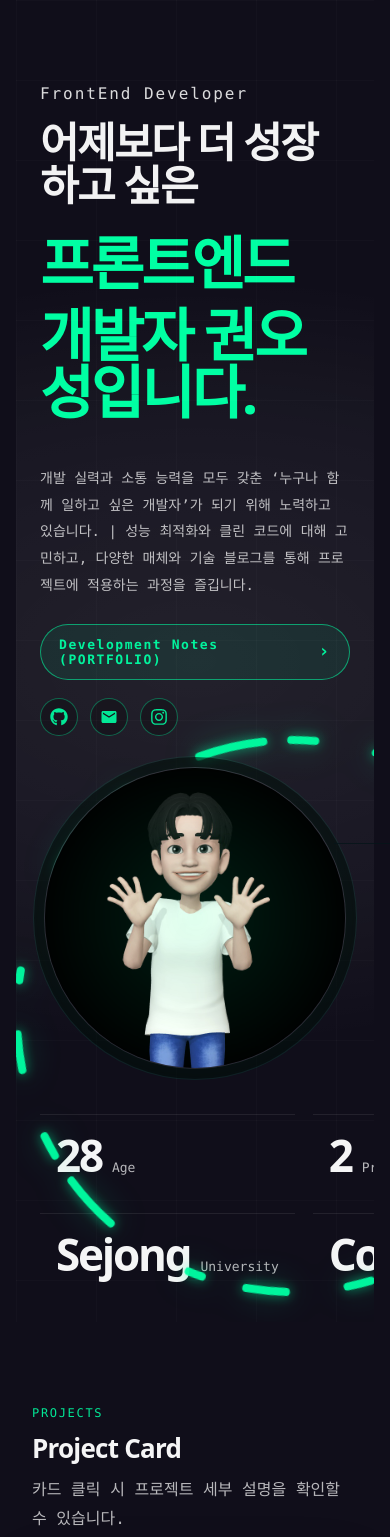
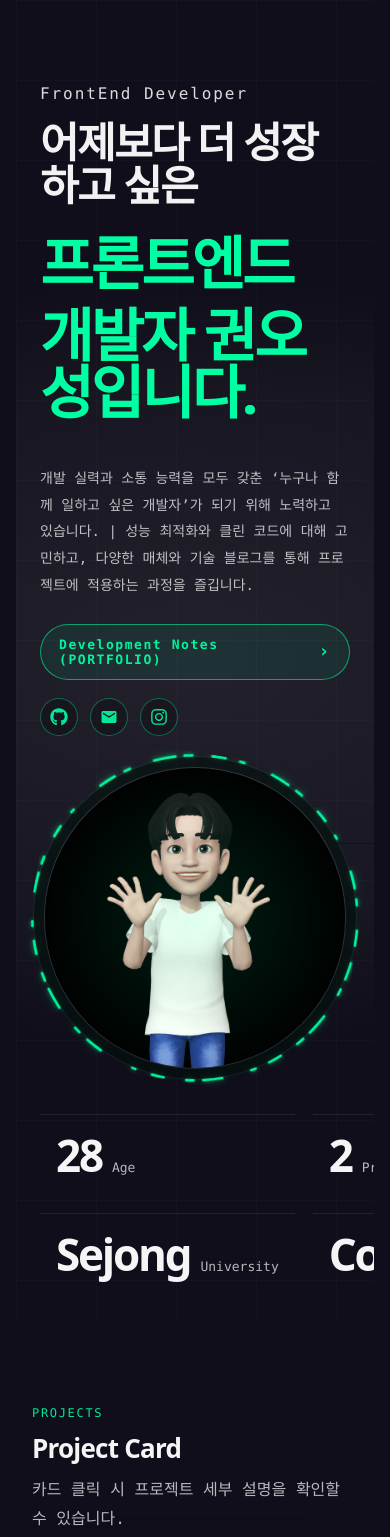
Before and after one commit to ohsung0722/ohsung-portfolio, a React (Vite) app: page / in a window 390 px wide. Shown: the top 1537 px of the page. Built offline with nearby package versions, Linux system fonts and the light colour scheme.

Commit message:
fix: 모바일 뷰에서 Avatar neon ring 위치 깨지는 문제 수정

```diff
--- a/src/components/ui/DashedRing.tsx
+++ b/src/components/ui/DashedRing.tsx
@@ -1,7 +1,6 @@
 import { motion } from "framer-motion";
 
 type DashedRingProps = {
-  size?: number;
   strokeWidth?: number;
   rotateDuration?: number;
   flowDuration?: number;
@@ -9,13 +8,13 @@ type DashedRingProps = {
 };
 
 export function DashedRing({
-  size = 560,
   strokeWidth = 8,
   rotateDuration = 90,
   flowDuration = 140,
   className,
 }: DashedRingProps) {
-  const r = (size - strokeWidth) / 2;
+  const VIEW_SIZE = 1000; // 🔑 내부 좌표계 기준
+  const r = (VIEW_SIZE - strokeWidth) / 2;
   const c = 2 * Math.PI * r;
 
   const dashArray =
@@ -24,10 +23,10 @@ export function DashedRing({
   return (
     <motion.svg
       className={className}
-      width={size}
-      height={size}
-      viewBox={`0 0 ${size} ${size}`}
-      style={{ overflow: "visible" }}
+      viewBox={`0 0 ${VIEW_SIZE} ${VIEW_SIZE}`}
+      width="100%"
+      height="100%"
+      preserveAspectRatio="xMidYMid meet" // ⭐ 중심 고정
       animate={{ rotate: 360 }}
       transition={{
         repeat: Infinity,
@@ -46,8 +45,8 @@ export function DashedRing({
       </defs>
 
       <motion.circle
-        cx={size / 2}
-        cy={size / 2}
+        cx={VIEW_SIZE / 2}
+        cy={VIEW_SIZE / 2}
         r={r}
         fill="none"
         stroke="rgba(0,255,163,0.95)"
--- a/src/components/ui/HeroSection.tsx
+++ b/src/components/ui/HeroSection.tsx
@@ -82,7 +82,6 @@ export function HeroSection({
             <Ring>
               <DashedRing
                 className="neonRing"
-                size={560}
                 strokeWidth={8}
                 rotateDuration={90}
               />
@@ -354,8 +353,11 @@ const Ring = styled.div`
 
   .neonRing {
     position: absolute;
-    inset: -18px; /* 링을 바깥으로 살짝 키우기 (이미지처럼) */
+    inset: 0; /* 링을 바깥으로 살짝 키우기 (이미지처럼) */
     pointer-events: none;
+
+    transform: scale(1.08); /* ✅ 여기 */
+    transform-origin: center;
   }
 `;
 
--- a/src/components/ui/ImagePreviewModal.tsx
+++ b/src/components/ui/ImagePreviewModal.tsx
@@ -62,7 +62,7 @@ const Modal = styled.div`
 
 const ImageFrame = styled.div`
   width: 100%;
-  height: 800px;
+  height: min(80vh, 800px);
 
   display: flex;
   align-items: center;
--- a/src/components/ui/ProjectCard.tsx
+++ b/src/components/ui/ProjectCard.tsx
@@ -656,11 +656,7 @@ const Modal = styled(motion.div)`
   max-height: calc(100vh - 80px);
   border-radius: 22px;
 
-  background: linear-gradient(
-    180deg,
-    rgba(255, 255, 255, 0.06),
-    rgba(255, 255, 255, 0.03)
-  );
+  background: linear-gradient(180deg, rgba(0, 0, 0, 0.55), rgba(0, 0, 0, 0.75));
 
   box-shadow:
     0 30px 80px rgba(0, 0, 0, 0.75),
```
Also changed, not shown: 3 other files (tests, documents, lock files or other folders).
